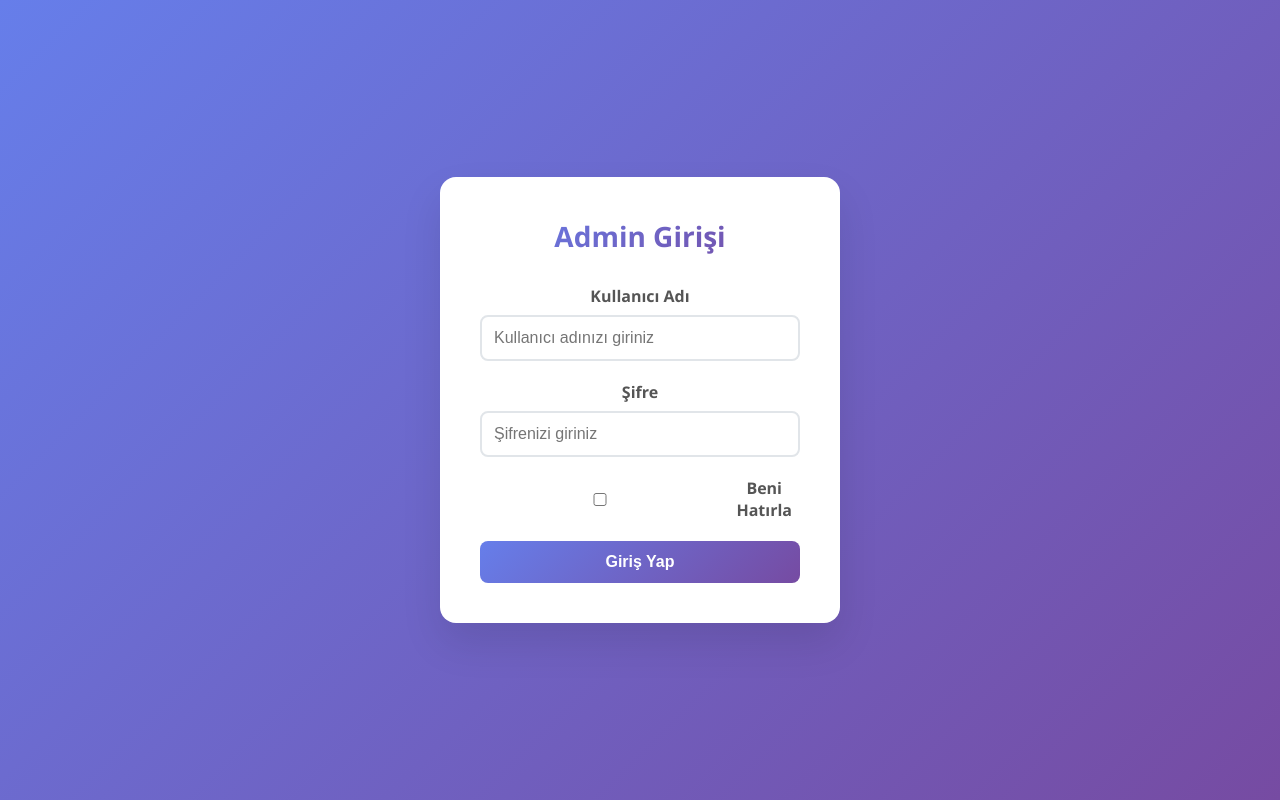
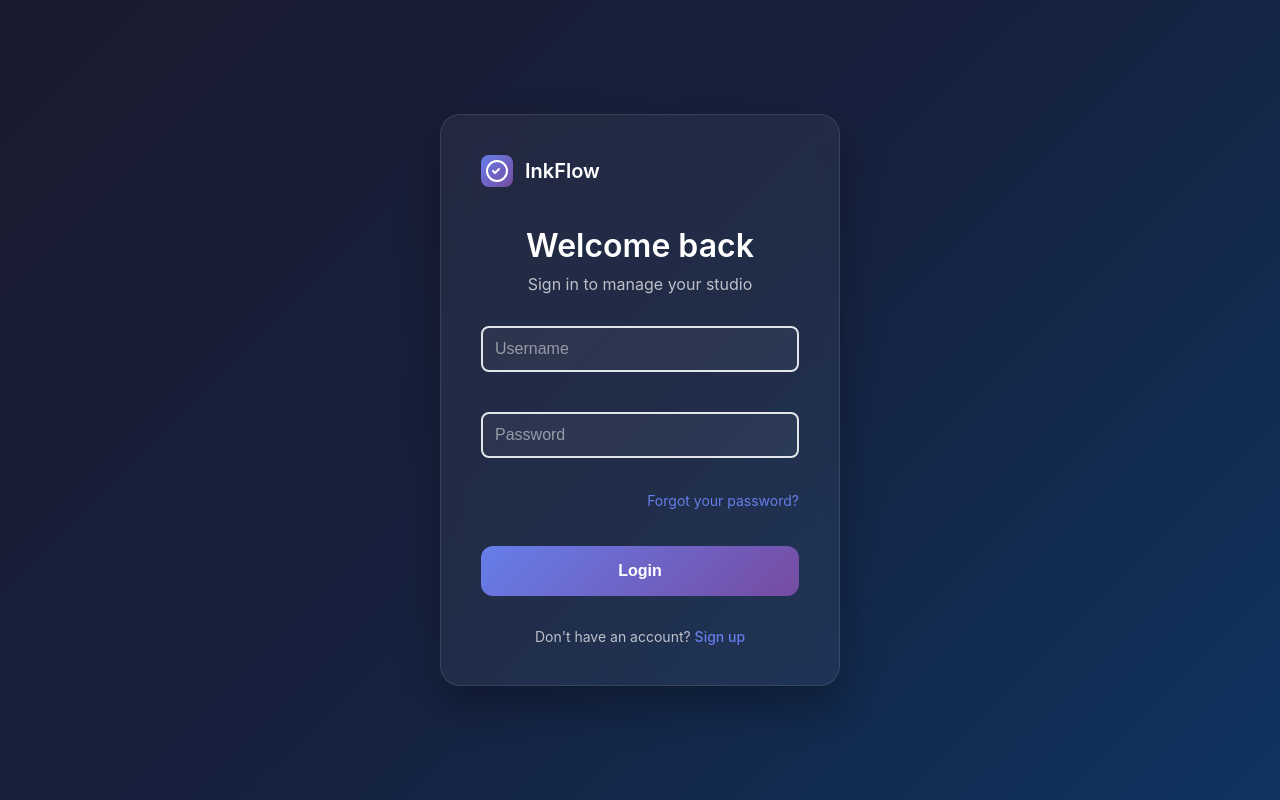
Before and after one commit to afpthedev/smyapp, a React app in the folder frontend/: page /api/admin/login in a window 1280 px wide. Before the commit this address led to /admin/login. Built offline with nearby package versions, Linux system fonts and the light colour scheme.

Commit message:
login sayfamızı güncelledik.

```diff
--- a/frontend/src/App.js
+++ b/frontend/src/App.js
@@ -7,7 +7,7 @@ import authService from './services/authService';
 // Protected Route bileşeni
 const ProtectedRoute = ({ children }) => {
   const isAuthenticated = authService.isAuthenticated();
-  return isAuthenticated ? children : <Navigate to="/login" replace />;
+  return isAuthenticated ? children : <Navigate to="/api/admin/login" replace />;
 };
 
 function App() {
@@ -15,24 +15,21 @@ function App() {
     <Router>
       <div className="App">
         <Routes>
-          {/* Ana sayfa yönlendirmesi */}
-          <Route path="/" element={<Navigate to="/admin/login" replace />} />
+          {/* Ana sayfa - login'e yönlendir */}
+          <Route path="/" element={<Navigate to="/api/admin/login" replace />} />
 
           {/* Login sayfası */}
-          <Route path="/admin/login" element={<Login />} />
+          <Route path="/api/admin/login" element={<Login />} />
 
-          {/* Korumalı Dashboard sayfası */}
-          <Route
-            path="/admin/dashboard"
-            element={
-              <ProtectedRoute>
-                <Dashboard />
-              </ProtectedRoute>
-            }
-          />
+          {/* Korumalı admin rotaları */}
+          <Route path="/admin/dashboard" element={
+            <ProtectedRoute>
+              <Dashboard />
+            </ProtectedRoute>
+          } />
 
-          {/* Diğer tüm rotalar login'e yönlendirilir */}
-          <Route path="*" element={<Navigate to="/admin/login" replace />} />
+          {/* Diğer rotalar için login'e yönlendir */}
+          <Route path="*" element={<Navigate to="/api/admin/login" replace />} />
         </Routes>
       </div>
     </Router>
--- a/frontend/src/components/Dashboard.js
+++ b/frontend/src/components/Dashboard.js
@@ -15,11 +15,11 @@ const Dashboard = () => {
           setUser(userData);
         } else {
           // Kullanıcı bilgisi alınamazsa login'e yönlendir
-          navigate('/login');
+          navigate('/api/admin/login');
         }
       } catch (error) {
         console.error('User data loading error:', error);
-        navigate('/login');
+        navigate('/api/admin/login');
       } finally {
         setIsLoading(false);
       }
@@ -31,11 +31,11 @@ const Dashboard = () => {
   const handleLogout = async () => {
     try {
       await authService.logout();
-      navigate('/login');
+      navigate('/api/admin/login');
     } catch (error) {
       console.error('Logout error:', error);
       // Hata olsa bile logout yap
-      navigate('/login');
+      navigate('/api/admin/login');
     }
   };
 
--- a/frontend/src/components/Login.js
+++ b/frontend/src/components/Login.js
@@ -46,71 +46,77 @@ const Login = () => {
   };
 
   return (
+    <div className="login-page">
       <div className="login-container">
-      <div className="login-card">
-        <h1 className="login-title">Admin Girişi</h1>
+        <div className="login-header">
+          <div className="logo">
+            <div className="logo-icon">
+              <svg width="24" height="24" viewBox="0 0 24 24" fill="none" xmlns="http://www.w3.org/2000/svg">
+                <circle cx="12" cy="12" r="10" stroke="currentColor" strokeWidth="2"/>
+                <path d="M8 12l2 2 4-4" stroke="currentColor" strokeWidth="2" strokeLinecap="round" strokeLinejoin="round"/>
+              </svg>
+            </div>
+            <span className="logo-text">InkFlow</span>
+          </div>
+        </div>
+
+        <div className="login-form-container">
+          <div className="welcome-section">
+            <h1>Welcome back</h1>
+            <p>Sign in to manage your studio</p>
+          </div>
 
           {error && (
-          <div style={{
-            background: '#ff4757',
-            color: 'white',
-            padding: '12px',
-            borderRadius: '8px',
-            marginBottom: '20px',
-            textAlign: 'center'
-          }}>
+            <div className="error-message">
               {error}
             </div>
           )}
 
-        <form onSubmit={handleSubmit}>
+          <form onSubmit={handleSubmit} className="login-form">
             <div className="form-group">
-            <label htmlFor="username">Kullanıcı Adı</label>
               <input
                 type="text"
-              id="username"
                 name="username"
                 value={credentials.username}
                 onChange={handleInputChange}
-              placeholder="Kullanıcı adınızı giriniz"
+                placeholder="Username"
                 required
                 disabled={isLoading}
+                className="form-input"
               />
             </div>
+
             <div className="form-group">
-            <label htmlFor="password">Şifre</label>
               <input
                 type="password"
-              id="password"
                 name="password"
                 value={credentials.password}
                 onChange={handleInputChange}
-              placeholder="Şifrenizi giriniz"
+                placeholder="Password"
                 required
                 disabled={isLoading}
+                className="form-input"
               />
             </div>
-          <div className="form-group">
-            <label style={{ display: 'flex', alignItems: 'center', gap: '8px' }}>
-              <input
-                type="checkbox"
-                name="rememberMe"
-                checked={credentials.rememberMe}
-                onChange={handleInputChange}
-                disabled={isLoading}
-              />
-              Beni Hatırla
-            </label>
+
+            <div className="forgot-password">
+              <a href="#" className="forgot-link">Forgot your password?</a>
             </div>
+
             <button
               type="submit"
-            className="btn"
+              className="login-button"
               disabled={isLoading}
-            style={{ width: '100%' }}
             >
-            {isLoading ? 'Giriş yapılıyor...' : 'Giriş Yap'}
+              {isLoading ? 'Signing in...' : 'Login'}
             </button>
           </form>
+
+          <div className="signup-section">
+            <span>Don't have an account? </span>
+            <a href="#" className="signup-link">Sign up</a>
+          </div>
+        </div>
       </div>
     </div>
   );
--- a/frontend/src/styles.css
+++ b/frontend/src/styles.css
@@ -67,32 +67,209 @@ body {
   border-color: #667eea;
 }
 
-.login-container {
+/* Modern Login Page Styles */
+.login-page {
+  min-height: 100vh;
+  background: linear-gradient(135deg, #1a1a2e 0%, #16213e 50%, #0f3460 100%);
   display: flex;
+  align-items: center;
   justify-content: center;
-  align-items: center;
-  min-height: 100vh;
   padding: 20px;
+  font-family: -apple-system, BlinkMacSystemFont, 'Segoe UI', Roboto, sans-serif;
 }
 
-.login-card {
+.login-container {
   width: 100%;
   max-width: 400px;
-  background: white;
-  border-radius: 16px;
-  box-shadow: 0 20px 40px rgba(0, 0, 0, 0.1);
+  background: rgba(255, 255, 255, 0.05);
+  backdrop-filter: blur(10px);
+  border: 1px solid rgba(255, 255, 255, 0.1);
+  border-radius: 20px;
   padding: 40px;
+  box-shadow: 0 20px 40px rgba(0, 0, 0, 0.3);
+}
+
+.login-header {
+  margin-bottom: 40px;
+}
+
+.logo {
+  display: flex;
+  align-items: center;
+  gap: 12px;
+  color: white;
+}
+
+.logo-icon {
+  width: 32px;
+  height: 32px;
+  background: linear-gradient(135deg, #667eea 0%, #764ba2 100%);
+  border-radius: 8px;
+  display: flex;
+  align-items: center;
+  justify-content: center;
+  color: white;
+}
+
+.logo-text {
+  font-size: 20px;
+  font-weight: 600;
+  color: white;
+}
+
+.login-form-container {
   text-align: center;
 }
 
-.login-title {
-  font-size: 28px;
-  font-weight: 700;
-  margin-bottom: 30px;
+.welcome-section {
+  margin-bottom: 32px;
+}
+
+.welcome-section h1 {
+  font-size: 32px;
+  font-weight: 600;
+  color: white;
+  margin: 0 0 8px 0;
+  line-height: 1.2;
+}
+
+.welcome-section p {
+  font-size: 16px;
+  color: rgba(255, 255, 255, 0.7);
+  margin: 0;
+}
+
+.error-message {
+  background: rgba(255, 71, 87, 0.1);
+  border: 1px solid rgba(255, 71, 87, 0.3);
+  color: #ff4757;
+  padding: 12px 16px;
+  border-radius: 12px;
+  margin-bottom: 24px;
+  font-size: 14px;
+  text-align: center;
+}
+
+.login-form {
+  display: flex;
+  flex-direction: column;
+  gap: 20px;
+}
+
+.form-group {
+  text-align: left;
+}
+
+.form-input {
+  width: 100%;
+  padding: 16px 20px;
+  background: rgba(255, 255, 255, 0.05);
+  border: 1px solid rgba(255, 255, 255, 0.1);
+  border-radius: 12px;
+  color: white;
+  font-size: 16px;
+  transition: all 0.3s ease;
+  box-sizing: border-box;
+}
+
+.form-input::placeholder {
+  color: rgba(255, 255, 255, 0.5);
+}
+
+.form-input:focus {
+  outline: none;
+  border-color: #667eea;
+  background: rgba(255, 255, 255, 0.08);
+  box-shadow: 0 0 0 3px rgba(102, 126, 234, 0.1);
+}
+
+.form-input:disabled {
+  opacity: 0.6;
+  cursor: not-allowed;
+}
+
+.forgot-password {
+  text-align: right;
+  margin: -8px 0 8px 0;
+}
+
+.forgot-link {
+  color: #667eea;
+  text-decoration: none;
+  font-size: 14px;
+  transition: color 0.3s ease;
+}
+
+.forgot-link:hover {
+  color: #764ba2;
+  text-decoration: underline;
+}
+
+.login-button {
+  width: 100%;
+  padding: 16px;
   background: linear-gradient(135deg, #667eea 0%, #764ba2 100%);
-  -webkit-background-clip: text;
-  -webkit-text-fill-color: transparent;
-  background-clip: text;
+  border: none;
+  border-radius: 12px;
+  color: white;
+  font-size: 16px;
+  font-weight: 600;
+  cursor: pointer;
+  transition: all 0.3s ease;
+  margin-top: 8px;
+}
+
+.login-button:hover:not(:disabled) {
+  transform: translateY(-2px);
+  box-shadow: 0 10px 25px rgba(102, 126, 234, 0.3);
+}
+
+.login-button:active:not(:disabled) {
+  transform: translateY(0);
+}
+
+.login-button:disabled {
+  opacity: 0.6;
+  cursor: not-allowed;
+  transform: none;
+}
+
+.signup-section {
+  margin-top: 32px;
+  color: rgba(255, 255, 255, 0.7);
+  font-size: 14px;
+}
+
+.signup-link {
+  color: #667eea;
+  text-decoration: none;
+  font-weight: 500;
+  transition: color 0.3s ease;
+}
+
+.signup-link:hover {
+  color: #764ba2;
+  text-decoration: underline;
+}
+
+/* Responsive Design */
+@media (max-width: 480px) {
+  .login-container {
+    padding: 30px 20px;
+    margin: 10px;
+  }
+
+  .welcome-section h1 {
+    font-size: 28px;
+  }
+
+  .form-input {
+    padding: 14px 16px;
+  }
+
+  .login-button {
+    padding: 14px;
+  }
 }
 
 /* Dashboard Styles */
```
Also changed, not shown: 1 other file (tests, documents, lock files or other folders). Lines whose indentation alone changed are shown as unchanged.
